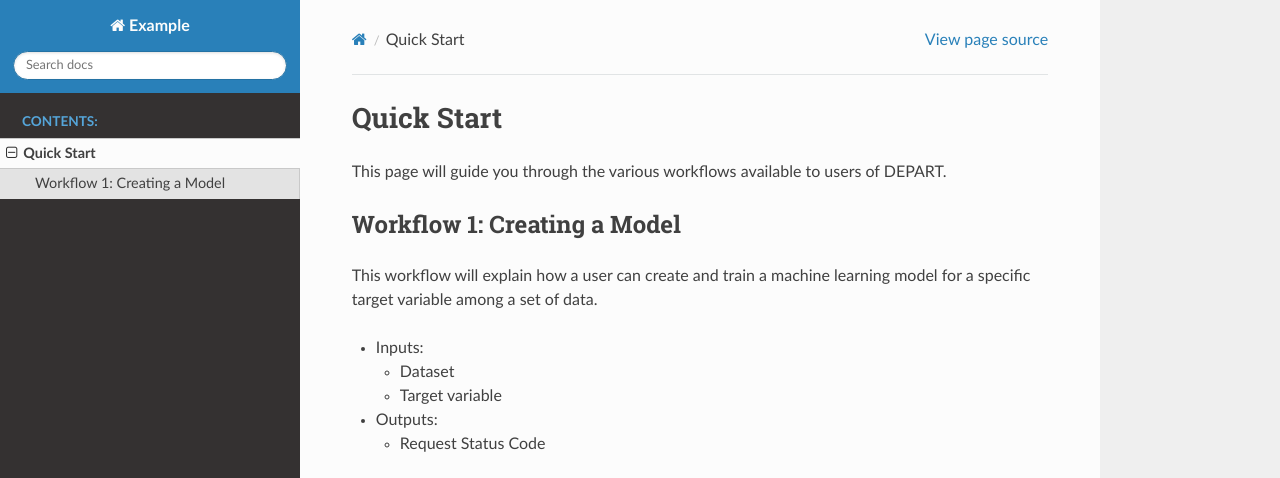
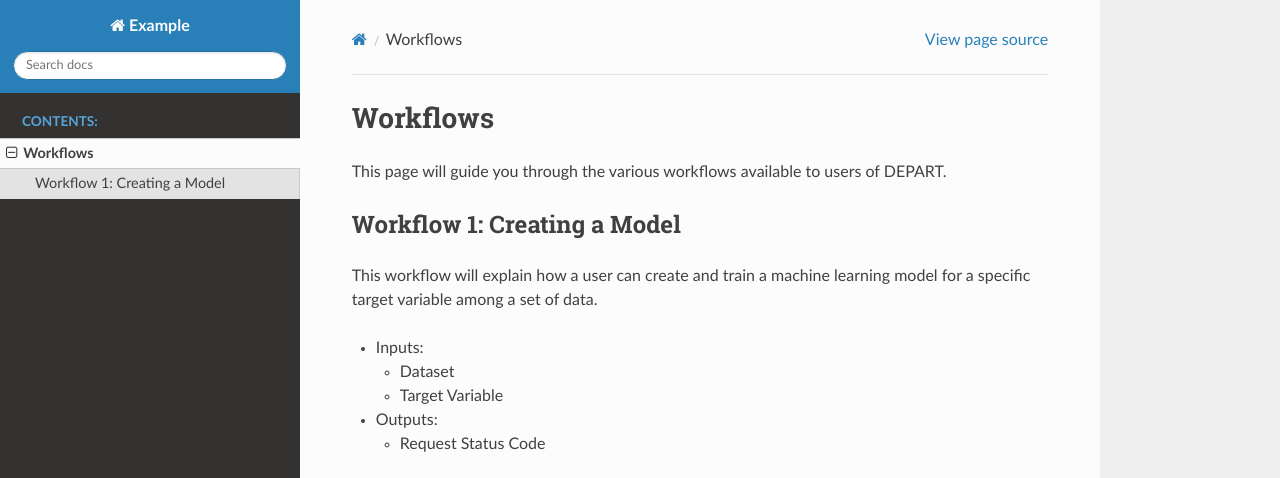
Before and after one commit to patrickcap/DEPART, a Sphinx documentation site: the page built from docs/workflows.md, in a window 1280 px wide. Shown: the top 478 px of the page. Built offline with Sphinx 7.4.7 and the Read the Docs theme 2.0.0, drawn with Linux system fonts in a browser that asks for light colours.

Commit message:
changed quick start to workflows

```diff
--- a/docs/index.rst
+++ b/docs/index.rst
@@ -12,4 +12,4 @@ Welcome to DEPART's documentation!
    :maxdepth: 2
    :caption: Contents:
 
-   quick-start.md
+   workflows.md
--- a/docs/quick-start.md
+++ b/docs/workflows.md
@@ -1,4 +1,4 @@
-# Quick Start
+# Workflows
 
 This page will guide you through the various workflows available to users of DEPART.
 
@@ -9,7 +9,7 @@ This workflow will explain how a user can create and train a machine learning mo
 - Inputs:
 
   - Dataset
-  - Target variable
+  - Target Variable
 
 - Outputs:
 
```
